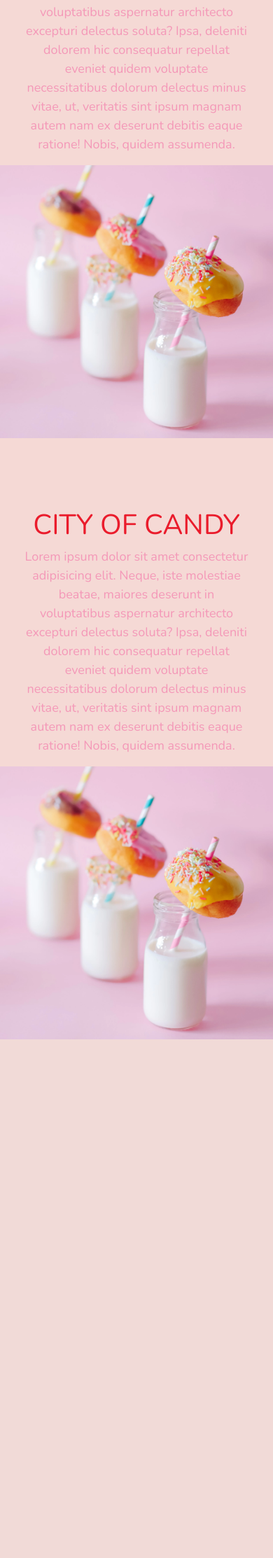
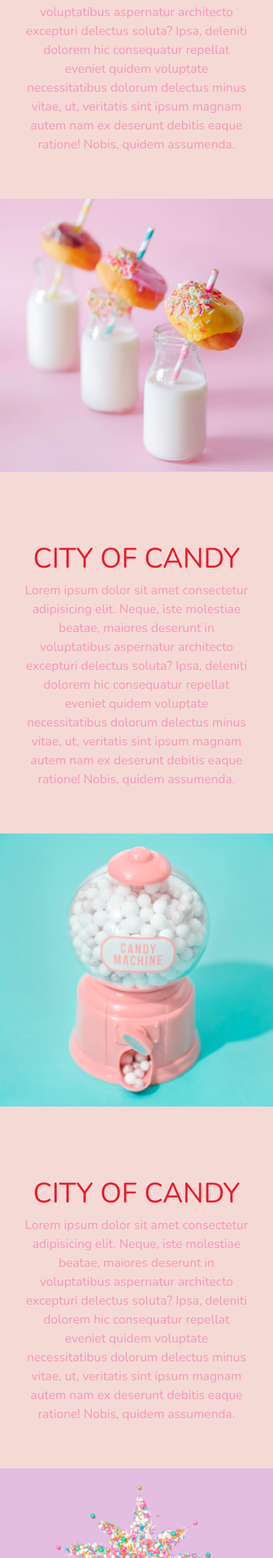
Before and after one commit to rajbohra10/city-of-candy-web, a PHP site: page / in a window 390 px wide. Shown: the part 623-2849 px from the top of the page at 70% size. Before the commit the page ends 2108 px from the top, so only its background shows below. Run offline with PHP 8.4, Linux system fonts and the light colour scheme.

Commit message:
add last two rows and add scroll color to navbar

```diff
--- a/app.css
+++ b/app.css
@@ -51,3 +51,8 @@ body {
 .content {
     margin-top: 100px
 }
+
+.navbar.scrolled {
+    background: rgb(222, 192, 222);
+    transition: background 500ms
+}
--- a/index.html
+++ b/index.html
@@ -63,7 +63,7 @@
             </div>
             <div class="col-md-6 text-center order-1 order-md-2">
                 <div class="row justify-content-center">
-                    <div class="col-10 col-lg-8 blurb">
+                    <div class="col-10 col-lg-8 blurb mb-5 mb-md-0">
                         <h2>CITY OF CANDY</h2>
                         <img src="imgs/lolli_icon.png" alt="lollipop icon" class="d-none d-lg-inline">
                         <p class="lead">Lorem ipsum dolor sit amet consectetur adipisicing elit. Neque, iste molestiae
@@ -76,12 +76,30 @@
             </div>
         </div>
         <div class="row align-items-center content">
+            <div class="col-md-6 text-center">
+                <div class="row justify-content-center">
+                    <div class="col-10 col-lg-8 blurb mb-5 mb-md-0">
+                        <h2>CITY OF CANDY</h2>
+                        <img src="imgs/lolli_icon.png" alt="lollipop icon" class="d-none d-lg-inline">
+                        <p class="lead">Lorem ipsum dolor sit amet consectetur adipisicing elit. Neque, iste molestiae
+                            beatae, maiores deserunt in voluptatibus aspernatur architecto excepturi delectus soluta?
+                            Ipsa, deleniti dolorem hic consequatur repellat eveniet quidem voluptate necessitatibus
+                            dolorum delectus minus vitae, ut, veritatis sint ipsum magnam autem nam ex deserunt debitis
+                            eaque ratione! Nobis, quidem assumenda.</p>
+                    </div>
+                </div>
+            </div>
+            <div class="col-md-6">
+                <img src="imgs/gumball.png" class="img-fluid">
+            </div>
+        </div>
+        <div class="row align-items-center content">
                 <div class="col-md-6 order-2 order-md-1">
-                    <img src="imgs/milk.png" class="img-fluid">
+                    <img src="imgs/sprinkles.png" class="img-fluid">
                 </div>
                 <div class="col-md-6 text-center order-1 order-md-2">
                     <div class="row justify-content-center">
-                        <div class="col-10 col-lg-8 blurb">
+                        <div class="col-10 col-lg-8 blurb mb-5 mb-md-0">
                             <h2>CITY OF CANDY</h2>
                             <img src="imgs/lolli_icon.png" alt="lollipop icon" class="d-none d-lg-inline">
                             <p class="lead">Lorem ipsum dolor sit amet consectetur adipisicing elit. Neque, iste molestiae
@@ -104,6 +122,16 @@
     <script src="https://stackpath.bootstrapcdn.com/bootstrap/4.3.1/js/bootstrap.min.js"
         integrity="sha384-JjSmVgyd0p3pXB1rRibZUAYoIIy6OrQ6VrjIEaFf/nJGzIxFDsf4x0xIM+B07jRM"
         crossorigin="anonymous"></script>
+
+        <script>
+            $(() => {
+                $(document).scroll(() => {
+                    var nav = $("#mainNavbar");
+                    nav.toggleClass("scrolled", $(this).scrollTop() > nav.height());
+                });
+            });
+        </script>
+
 </body>
 
 </html>
```
